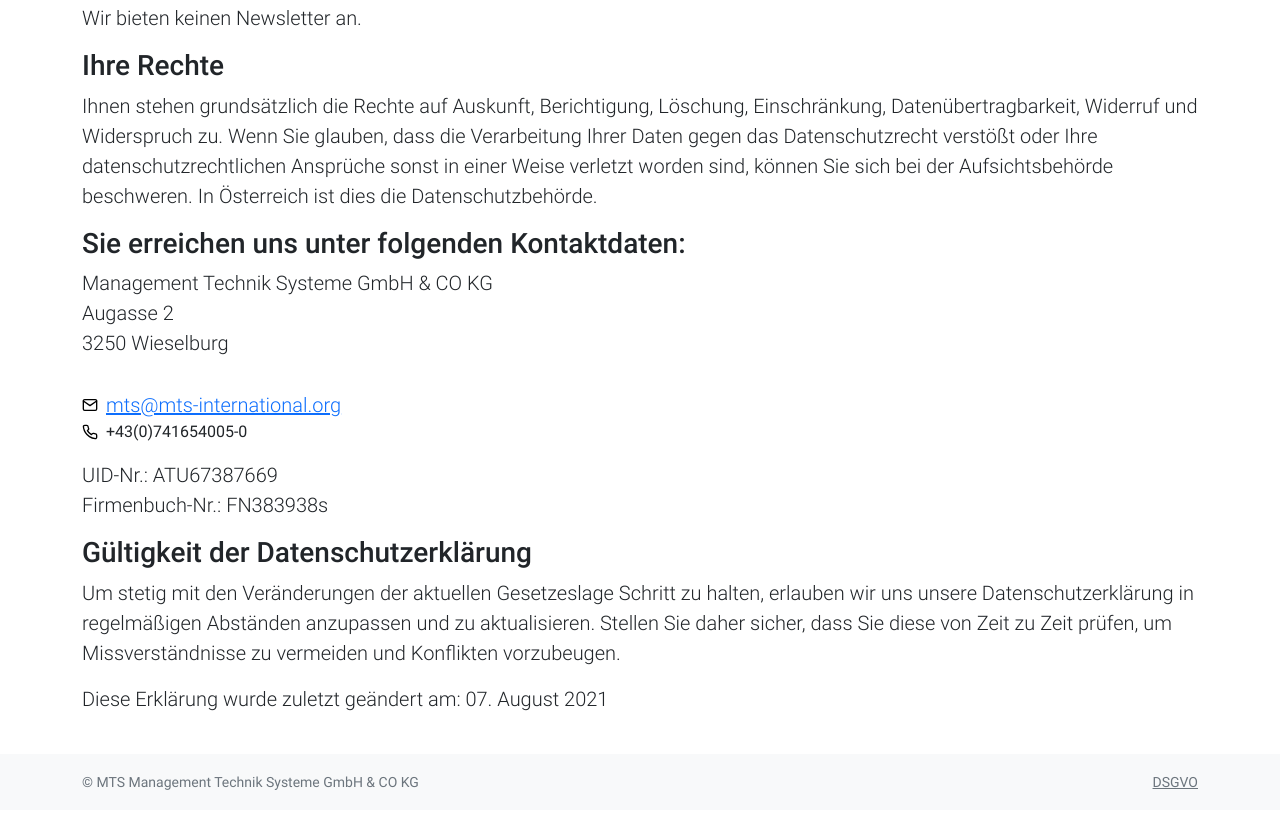
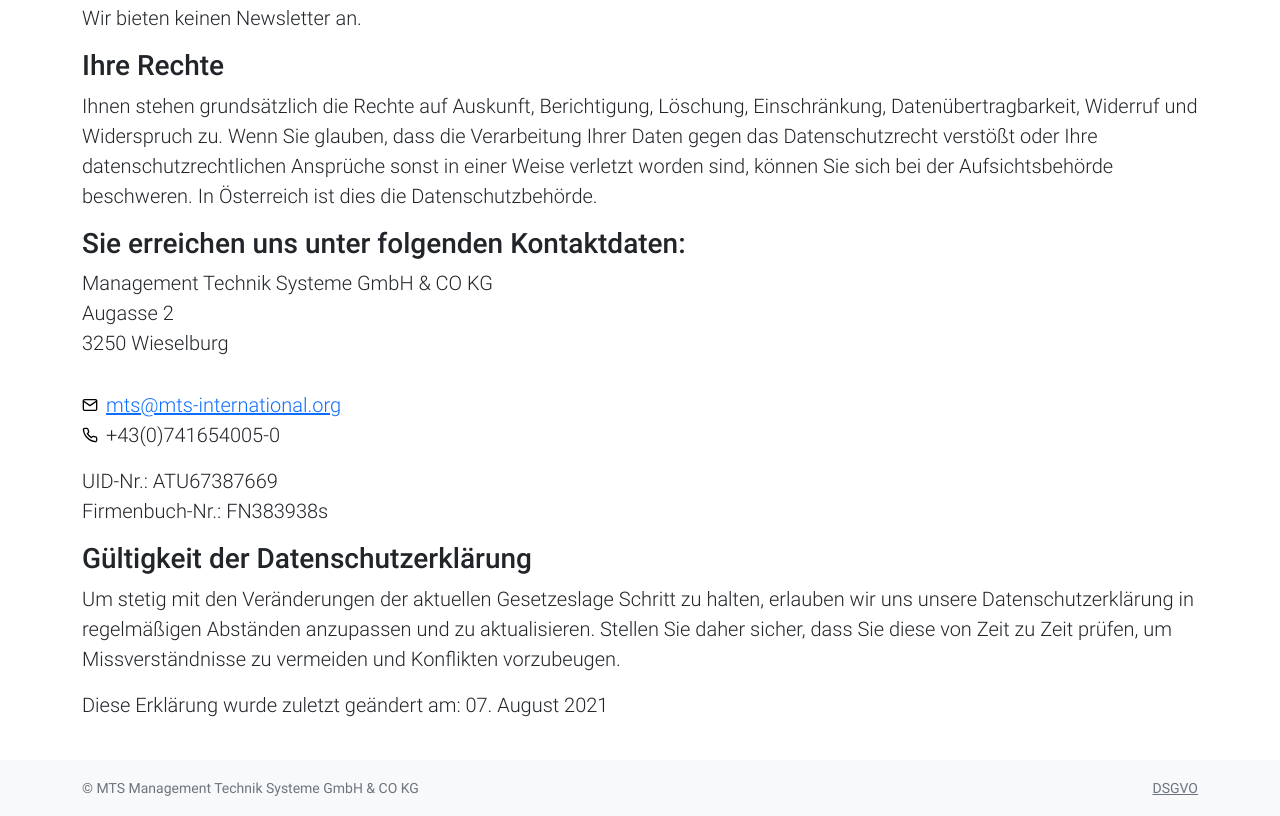
Before and after one commit to managementtechniksysteme/managementtechniksysteme.github.io, a plain HTML site: page dsgvo.html in a window 1280 px wide. Shown: the part 842-1658 px from the top of the page. Drawn offline with nearby package versions, Linux system fonts and the light colour scheme.

Commit message:
make small tweaks

```diff
--- a/dsgvo.html
+++ b/dsgvo.html
@@ -102,7 +102,7 @@ sind, können Sie sich bei der Aufsichtsbehörde beschweren. In Österreich
             </div>
             <div class="d-flex align-items-center">
               <img class="icon me-2" src="image/phone.svg" alt="Email" />
-              <span class+"lead">+43(0)741654005-0</span>
+              <span class="lead">+43(0)741654005-0</span>
             </div>
           </p>
           <p class="lead">UID-Nr.: ATU67387669<br />
```
